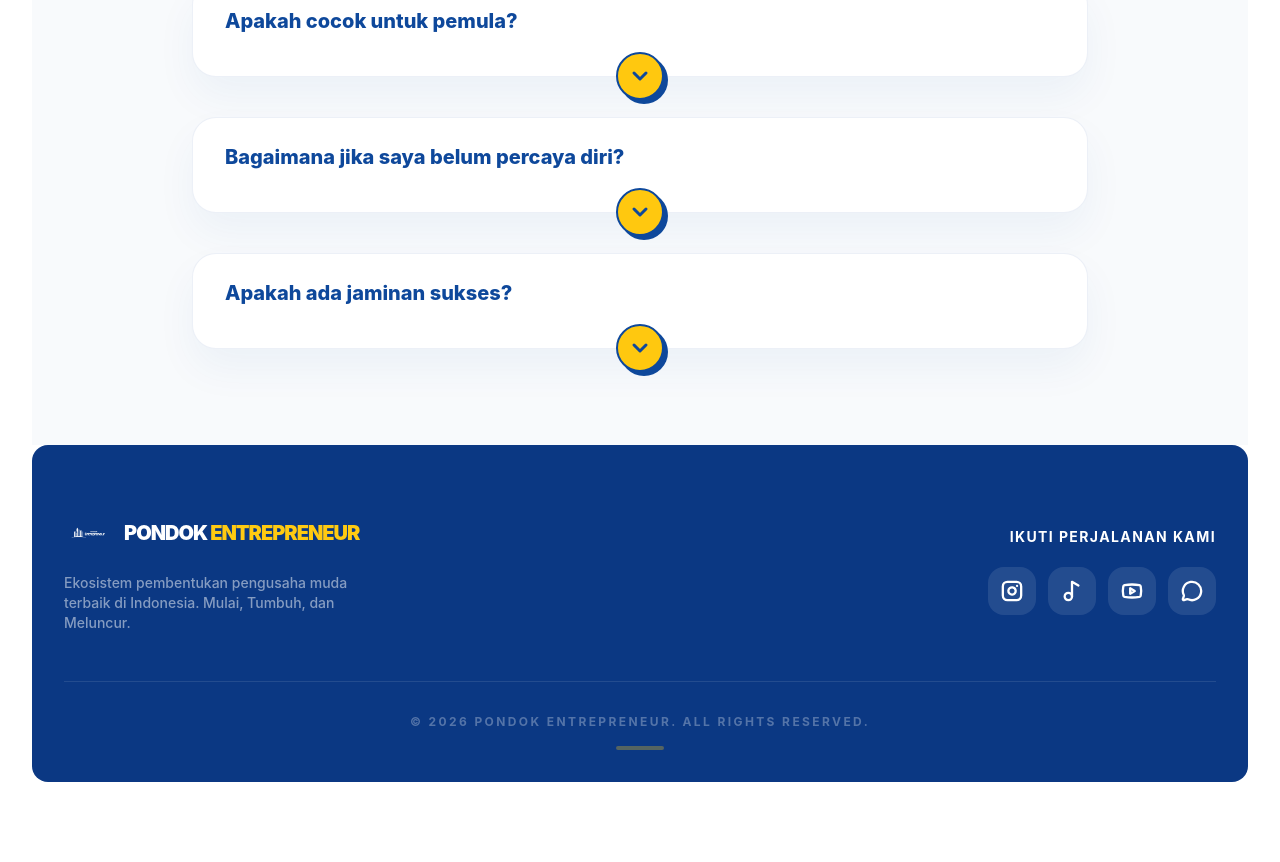
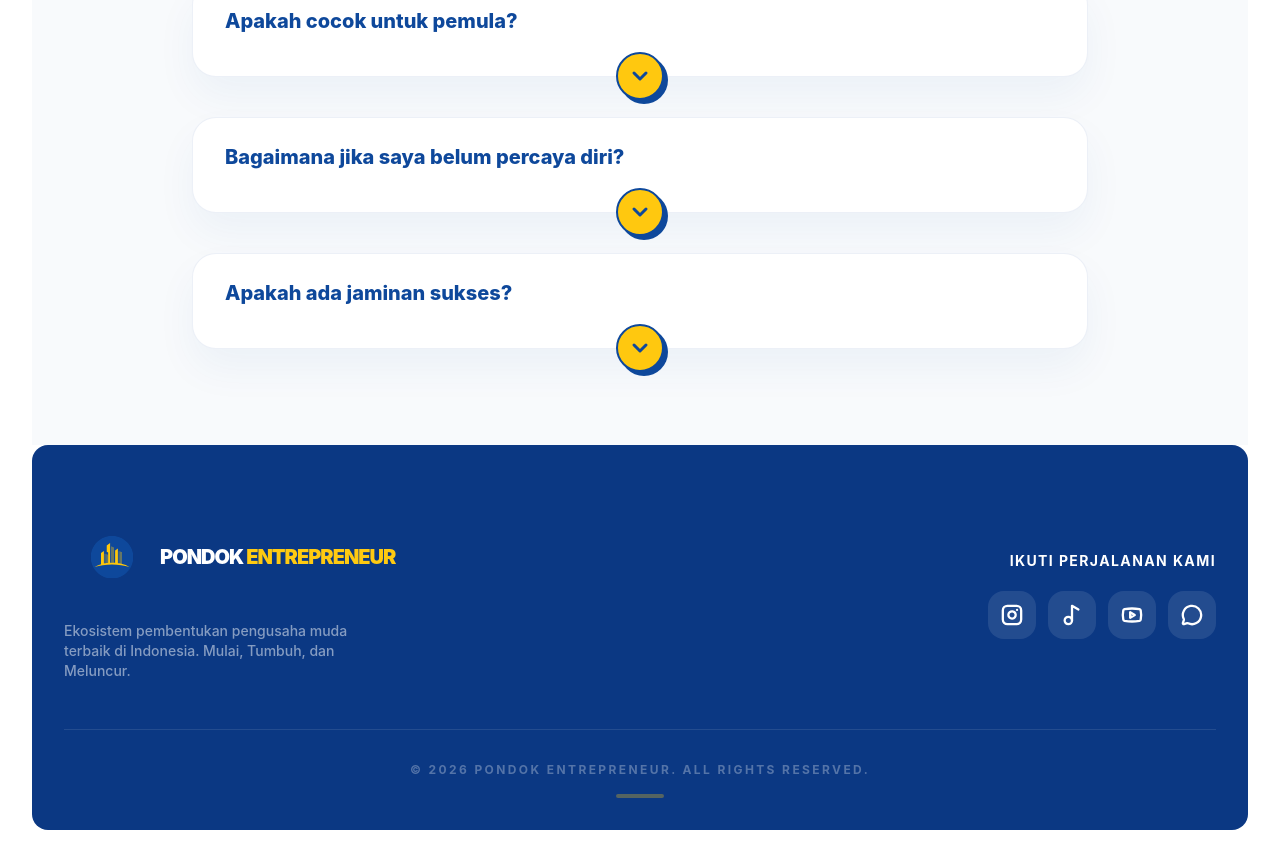
Before and after one commit to projectdanz/LP-pondokEntrepreneur, a React (Vite) app: page / in a window 1280 px wide. Shown: the part 8153-9015 px from the top of the page. Before the commit the page ends 8967 px from the top, so only its background shows below. Built offline with nearby package versions, Linux system fonts and the light colour scheme.

Commit message:
chore: change icon footer

```diff
--- a/src/pages/Footer.jsx
+++ b/src/pages/Footer.jsx
@@ -1,5 +1,5 @@
 import { Instagram, Youtube, Music2, MessageCircle } from "lucide-react";
-import IconPondok from "../../public/image_pe/icon_pe(04).svg";
+import IconPondok from "../../public/image_pe/icon_pe(02).svg";
 
 export default function Footer() {
   const currentYear = new Date().getFullYear();
@@ -20,7 +20,7 @@ export default function Footer() {
     },
     {
       icon: Youtube,
-      href: "https://www.youtube.com/@PonpesEntrepreneur",
+      href: "https://www.youtube.com/@Pondokentrepreneur.official",
       label: "YouTube",
       hoverColor: "hover:bg-[#FF0000]",
     },
@@ -39,11 +39,11 @@ export default function Footer() {
         <div className="flex flex-col md:flex-row justify-between items-center gap-10 mb-12">
           {/* Left Side: Brand Info */}
           <div className="flex flex-col items-center md:items-start text-center md:text-left gap-4">
-            <div className="flex items-center gap-3">
+            <div className="flex items-center">
               <img
                 src={IconPondok}
                 alt="Pondok Entrepreneur"
-                className="w-12 h-12 object-contain brightness-0 invert"
+                className="w-24 h-24 object-contain"
               />
               <span className="text-xl font-black text-white tracking-tighter uppercase">
                 Pondok <span className="text-[#ffca11]">Entrepreneur</span>
```
